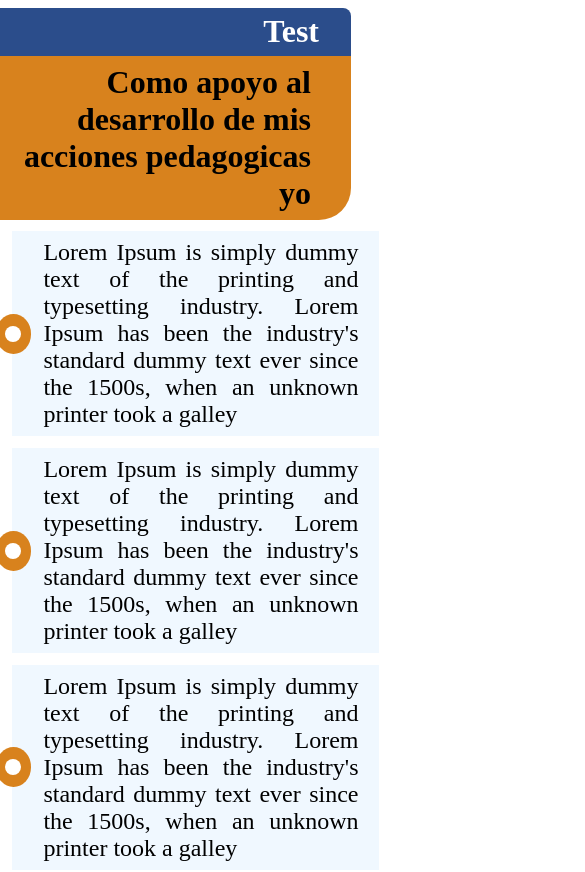
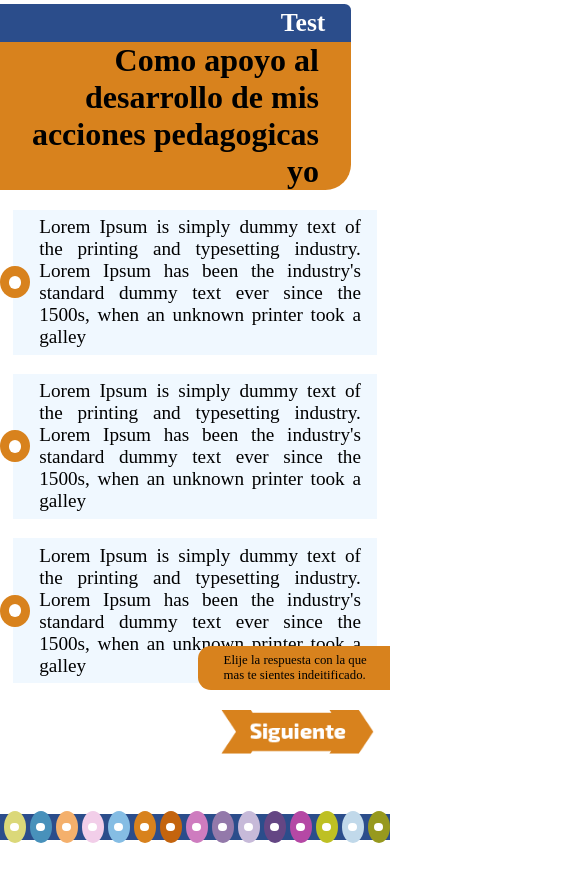
Before and after one commit to MavcDev/Comtic-PCM, an Angular app: page / in a window 390 px wide. Shown: the top 872 px of the page, 585 px wide, since content can reach past the window. After the commit the page ends 844 px from the top, so only its background shows below. Built offline with nearby package versions, Linux system fonts and the light colour scheme.

Commit message:
finalizado el resposive de la vista pregunta

```diff
--- a/src/app/component/answer/answer.component.css
+++ b/src/app/component/answer/answer.component.css
@@ -37,16 +37,21 @@
     color: var(--text-dark);
 }
 
-@media (max-width: 900px){
+@media (max-width: 500px){
     :host{
         width: 90%;
         height: auto;
     }
 }
 
-@media (min-width: 900px) and (max-width: 1080px){
+@media (max-width: 1023px){
     :host{
-        width: 60%;
-        height: auto;
+        width: 90%;
     }
 }
+
+@media(min-width: 1200px) and (min-height: 1080px)  {
+    :host{
+        height: 15em;
+    }
+}
--- a/src/app/component/btnfinish/btnfinish.component.css
+++ b/src/app/component/btnfinish/btnfinish.component.css
@@ -4,14 +4,13 @@
     bottom: 7em;
     height: 3.5em;
     width: 12em;
-    background-color: brown;
     cursor: pointer;
     background-repeat: no-repeat;
     background-size: 100% 100%;
     background-image: url('src/assets/play/btn-next.png');
 }
 
-@media (max-width: 900px), (max-height: 950px){
+@media (max-height: 767px){
     .container{
         position: relative;
         margin-left: auto;
@@ -19,10 +18,10 @@
     }
 }
 
-/* @media (max-height: 950px){
+@media (min-width: 865px) and (max-width: 1018px) and (min-height: 768px){
     .container{
         position: relative;
         margin-left: auto;
         margin-top: -4em;
     }
-} */
+}
--- a/src/app/component/label-next/label-next.component.css
+++ b/src/app/component/label-next/label-next.component.css
@@ -19,10 +19,18 @@ span{
     color: var(--text-dark);
 }
 
-@media (max-width: 900px), (max-height: 950px){
+@media (max-height: 767px){
     .container{
         position: relative;
         margin-top: 13em;
         margin-left: auto;
     }
 }
+
+@media (min-width: 865px) and (max-width: 1018px) and (min-height: 768px){
+    .container{
+        position: relative;
+        margin-top: 13em;
+        margin-left: auto;
+    }
+}
--- a/src/app/component/line-question/line-question.component.css
+++ b/src/app/component/line-question/line-question.component.css
@@ -13,7 +13,7 @@
     display: flex;
     height: 2.5em;
     width: 2.5em;
-    margin-left: 3em !important;
+    margin-left: 1% !important;
     border-radius: 50%;
     background-color: bisque;
     margin-left: -1.5em;
@@ -29,9 +29,16 @@
     background-color: white;
 }
 
-@media (max-width: 900px), (max-height: 950px){
+@media (max-height: 767px) {
     .container{
         position: relative;
         bottom: 0;
     }
 }
+
+@media (min-width: 865px) and (max-width: 1018px) and (min-height: 768px){
+    .container{
+        position: relative;
+        bottom: 0;
+    }
+}
--- a/src/app/component/question-form/question-form.component.css
+++ b/src/app/component/question-form/question-form.component.css
@@ -1,8 +1,14 @@
 .container{
-    margin-top: 2%;
+    margin-top: 1%;
 }
 
 answer{
     margin: auto;
     margin-top: 3%;
 }
+
+@media (max-width: 1023px){
+    answer{
+        margin-top: 5%;
+    }
+}
--- a/src/app/component/question-form/question-form.component.ts
+++ b/src/app/component/question-form/question-form.component.ts
@@ -17,7 +17,7 @@ export class QuestionFormComponent implements OnInit {
   listColorLine: Array<any>;
   listColorMain: Array<any>;
 
-  indexQuestion: number = 0;
+  indexQuestion: number = 14;
   indexColor: number = 0;
 
   @Input()
--- a/src/app/component/question/question.component.css
+++ b/src/app/component/question/question.component.css
@@ -37,18 +37,16 @@
     text-align: right;
 }
 
-@media (max-width: 900px){
+@media (max-width: 500px){
+    .bar-bottom{
+        min-height: 10em;
+        height: auto;
+    }
+}
+
+@media (max-width: 1023px){
     .container{
         width: 90%;
         height: auto;
     }
-
-    .bar-bottom{
-        height: auto;
-        padding: 0.5em;
-    }
-
-    .text-bar-bottom{
-        font-size: 2em;
-    }
 }
--- a/src/styles.css
+++ b/src/styles.css
@@ -1,5 +1,34 @@
 /* You can add global styles to this file, and also import other style files */
 body{
-    /* font-family:monospace; */
     margin: 0px !important;
 }
+
+@media (max-width: 1150px) {
+    html {
+        zoom: 95%;
+    }
+}
+
+@media (max-width: 1000px) {
+    html {
+        zoom: 90%;
+    }
+}
+
+@media (max-width: 950px) {
+    html {
+        zoom: 80%;
+    }
+}
+
+@media(min-width: 1200px) and (min-height: 1080px)  {
+    html {
+        zoom: 120%;
+    }
+}
+
+@media(min-width: 2550px) and (min-height: 1440px)  {
+    html {
+        zoom: 150%;
+    }
+}
```
Also changed, not shown: src/app/app.component.css (line endings or trailing spaces).
